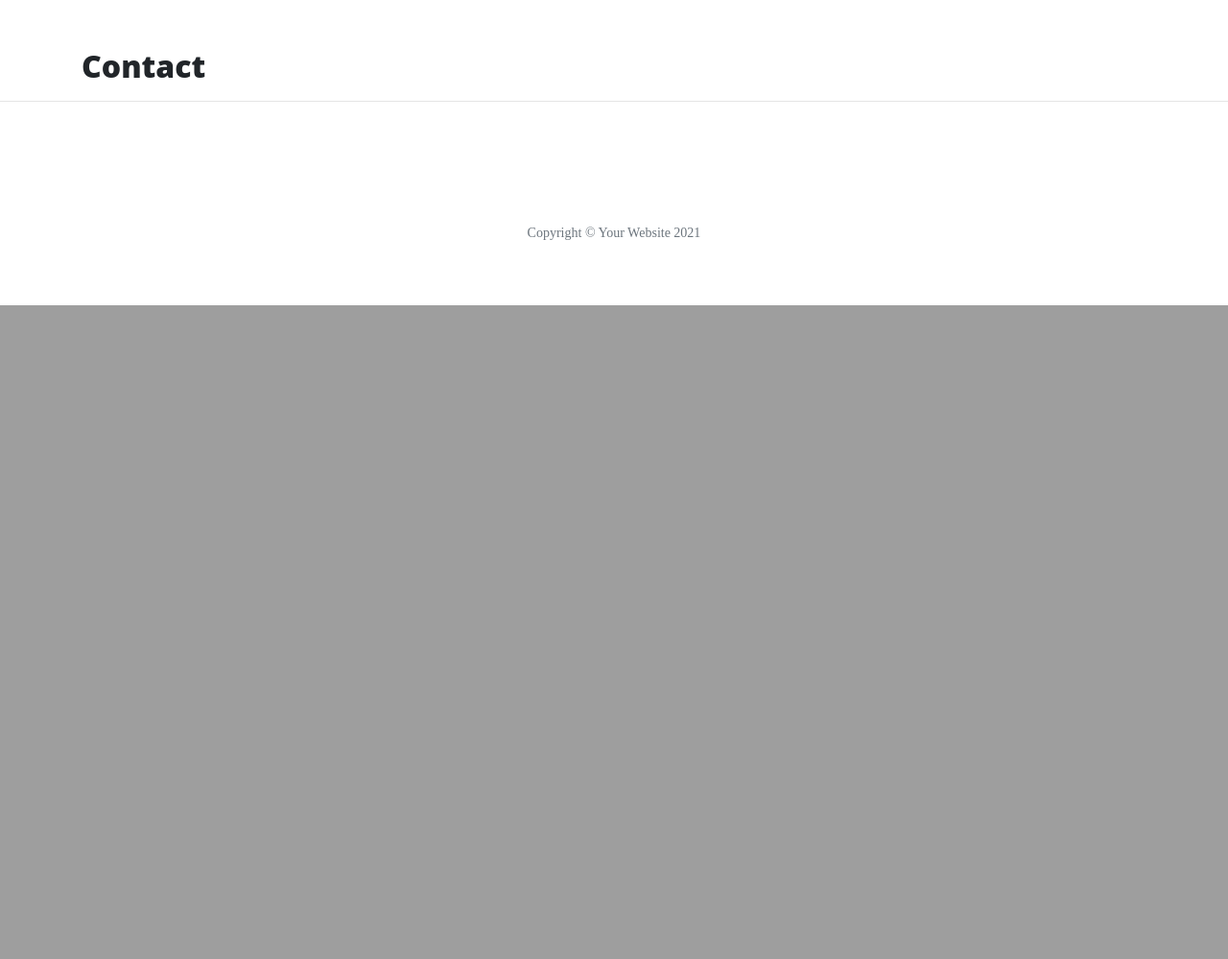
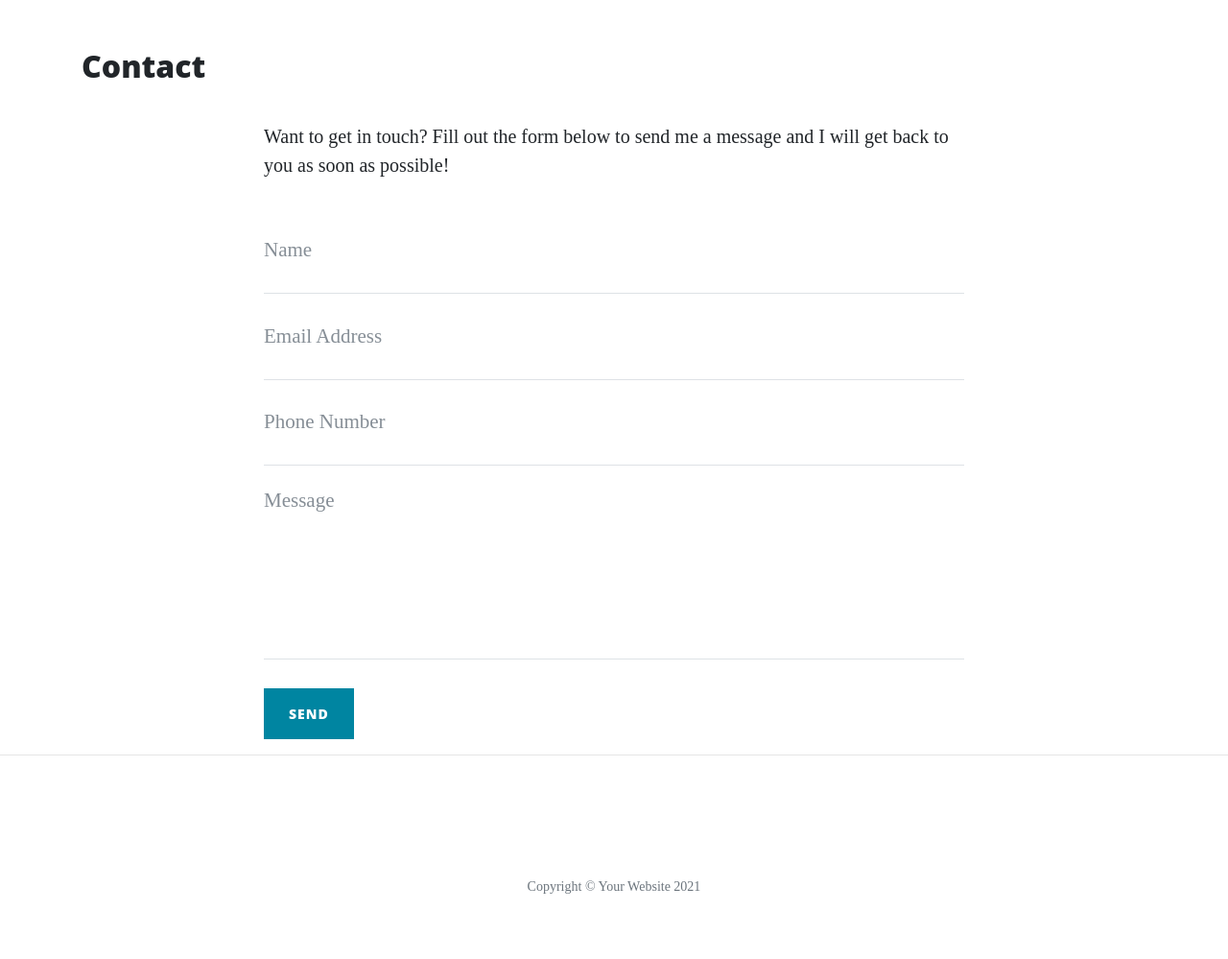
Before and after one commit to mateuszniechwiej/Flask, a Flask app: page /contact in a window 1280 px wide. Shown: the part 628-1627 px from the top of the page at 96% size. Before the commit the page ends 946 px from the top, so only its background shows below. Run offline with Flask 2, Linux system fonts and the light colour scheme; some libraries are stand-ins or nearby versions.

Commit message:
providing feedback to the user

```diff
--- a/run.py
+++ b/run.py
@@ -1,10 +1,12 @@
 import os
 import json
-from flask import Flask, render_template
+from flask import Flask, render_template, request, flash
+if os.path.exists("env.py"):
+    import env
 
 
 app = Flask(__name__)
-
+app.secret_key = os.environ.get("SECRET_KEY")
 
 @app.route("/")
 def index():
@@ -19,8 +21,21 @@
     return render_template("about.html", page_title="About", company=data)
 
 
-@app.route("/contact")
+@app.route("/about/<member_name>")
+def about_member(member_name):
+    member = {}
+    with open("data/company.json", "r") as json_data:
+        data = json.load(json_data)
+        for obj in data:
+            if obj["url"] == member_name:
+                member = obj
+    return render_template("member.html", member=member)
+
+
+@app.route("/contact", methods=["GET", "POST"])
 def contact():
+    if request.method == "POST":
+        flash("Thanks {}, we have recived your message".format(request.form.get("name")))
     return render_template("contact.html", page_title="Contact")
 
 
--- a/templates/about.html
+++ b/templates/about.html
@@ -19,7 +19,7 @@
             {% if loop.index % 2 != 0 %}
 
                 <div class="col-md-7">
-                    <h3>{{ loop.index }}. {{ member.name }}</h3>
+                    <h3><a href="/about/{{ member.url }}">{{ loop.index }}. {{ member.name }}</a></h3>
                     <p>{{ member.description }}</p>
                 </div>
                 <div class="col-md-5">
@@ -32,7 +32,7 @@
                     <img src="{{ member.image_source }}" alt="" class="featurette-image image-responsive">
                 </div>
                 <div class="col-md-7">
-                    <h3>{{ loop.index }}. {{ member.name }}</h3>
+                    <h3><a href="/about/{{ member.url }}">{{ loop.index }}. {{ member.name }}</a></h3>
                     <p>{{ member.description }}</p>
                 </div>
 
--- a/templates/contact.html
+++ b/templates/contact.html
@@ -1,4 +1,60 @@
 {% extends "base.html" %}
 {% block content %}
     <h2>{{ page_title }}</h2>
+
+
+    <div class="row">
+        <div class="col-lg-8 col-md-10 mx-auto">
+
+            {% with messages = get_flashed_messages() %}
+                {% if messages %}
+                    <ul class="flashes">
+                        {% for message in messages %}
+                            <li>{{ message }}</li>
+                        {% endfor %}
+                    </ul>
+                {% endif %}
+            {% endwith %}
+
+            <p>Want to get in touch? Fill out the form below to send me a message and I will get back to you as soon as
+                possible!</p>
+            <form method="POST" id="contactForm" name="sentMessage" novalidate>
+                <div class="control-group">
+                    <div class="form-group floating-label-form-group controls">
+                        <label>Name</label>
+                        <input class="form-control" name="name" id="name" type="text" placeholder="Name" required
+                            data-validation-required-message="Please enter your name." />
+                        <p class="help-block text-danger"></p>
+                    </div>
+                </div>
+                <div class="control-group">
+                    <div class="form-group floating-label-form-group controls">
+                        <label>Email Address</label>
+                        <input class="form-control" name="email" id="email" type="email" placeholder="Email Address" required
+                            data-validation-required-message="Please enter your email address." />
+                        <p class="help-block text-danger"></p>
+                    </div>
+                </div>
+                <div class="control-group">
+                    <div class="form-group col-xs-12 floating-label-form-group controls">
+                        <label>Phone Number</label>
+                        <input class="form-control" name="phone" id="phone" type="tel" placeholder="Phone Number" required
+                            data-validation-required-message="Please enter your phone number." />
+                        <p class="help-block text-danger"></p>
+                    </div>
+                </div>
+                <div class="control-group">
+                    <div class="form-group floating-label-form-group controls">
+                        <label>Message</label>
+                        <textarea class="form-control" name="message" id="message" rows="5" placeholder="Message" required
+                            data-validation-required-message="Please enter a message."></textarea>
+                        <p class="help-block text-danger"></p>
+                    </div>
+                </div>
+                <br />
+                <div id="success"></div>
+                <button class="btn btn-primary" id="sendMessageButton" type="submit">Send</button>
+            </form>
+        </div>
+    </div>
 {% endblock %}
```
Also changed, not shown: data/company.json (+26 -13 lines), templates/member.html (added, +15 -0 lines), 1 other file.
